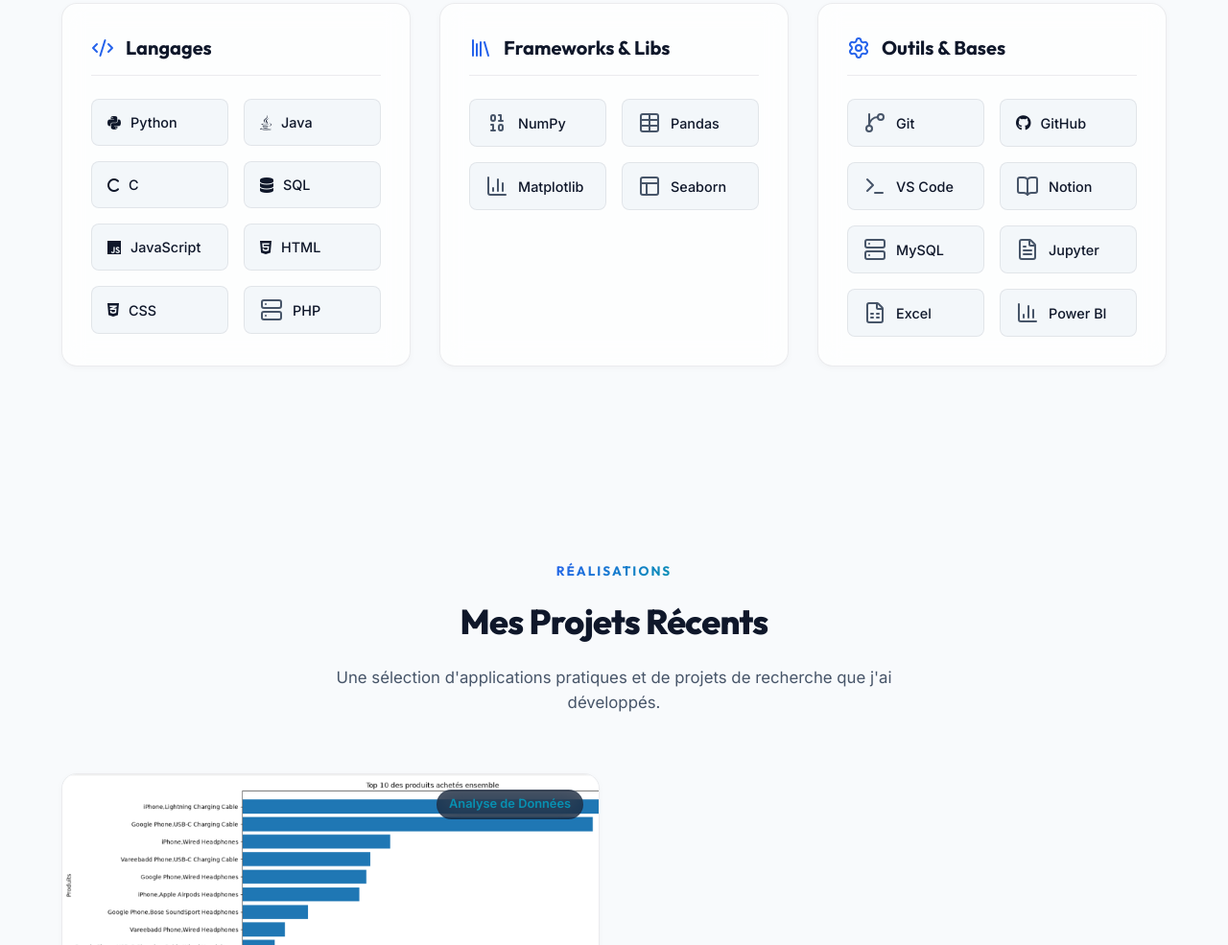
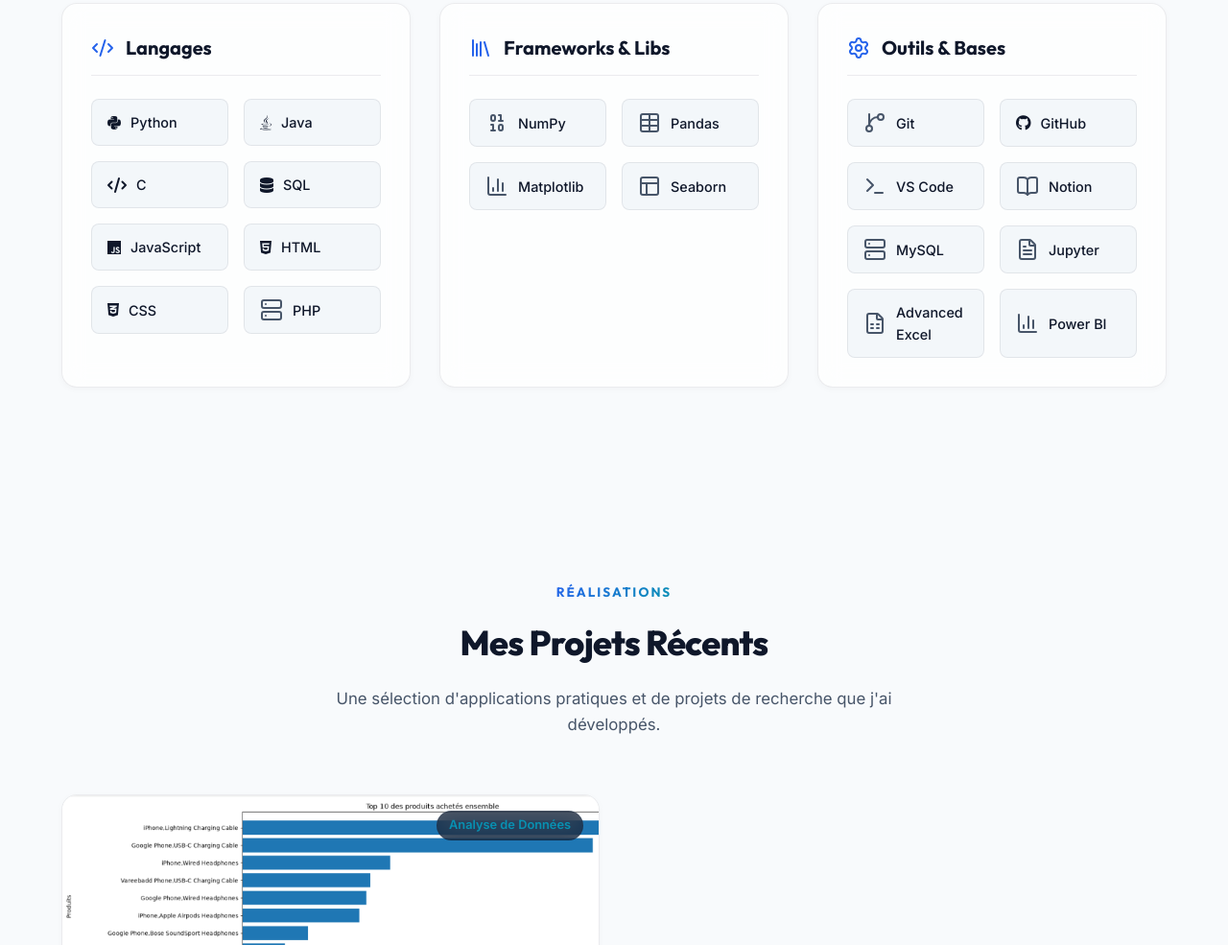
Before and after one commit to yahyenanti22/MyPortofilio, a plain HTML site: page index.html in a window 1280 px wide. Shown: the part 2170-3155 px from the top of the page at 96% size. Drawn offline with nearby package versions, Linux system fonts and the light colour scheme.

Commit message:
modifiez icon de C

```diff
--- a/index.html
+++ b/index.html
@@ -211,7 +211,7 @@
                         <span class="skill-name">Java</span>
                     </div>
                     <div class="skill-card">
-                        <i class="fa-brands fa-c"></i>
+                        <i class="fa-solid fa-code"></i>
                         <span class="skill-name">C</span>
                     </div>
                     <div class="skill-card">
@@ -298,7 +298,7 @@
                     </div>
                     <div class="skill-card">
                         <i data-lucide="file-spreadsheet"></i>
-                        <span class="skill-name">Excel</span>
+                        <span class="skill-name">Advanced Excel</span>
                     </div>
                     <div class="skill-card">
                         <i data-lucide="chart-column"></i>
```
